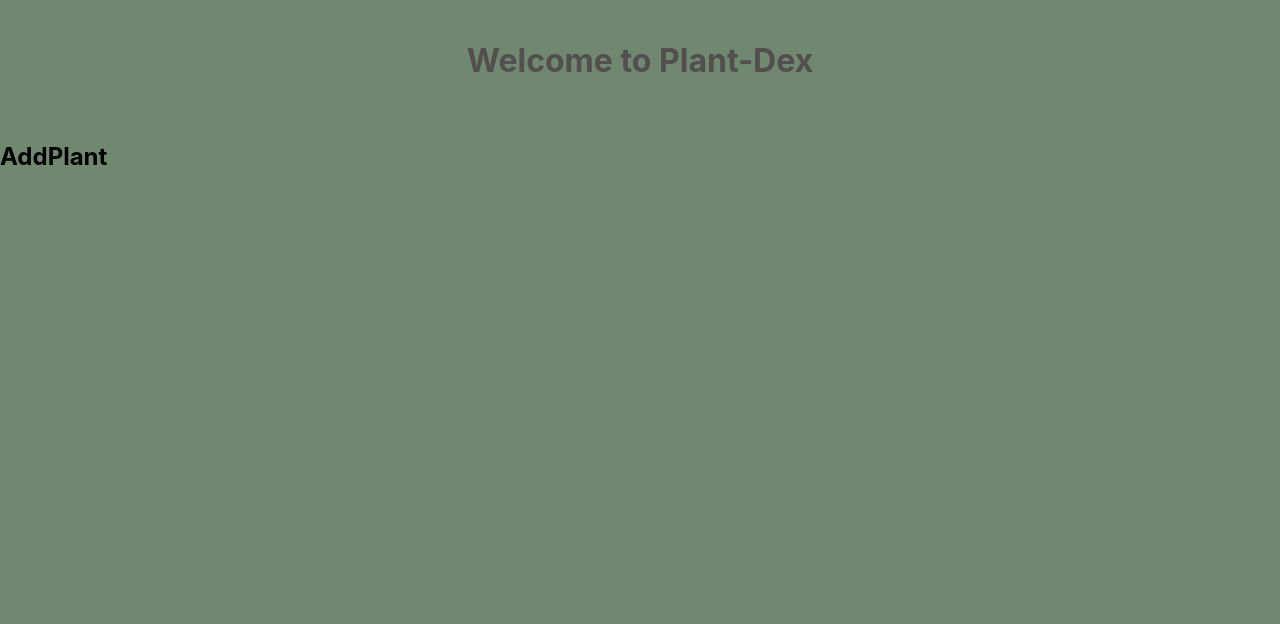
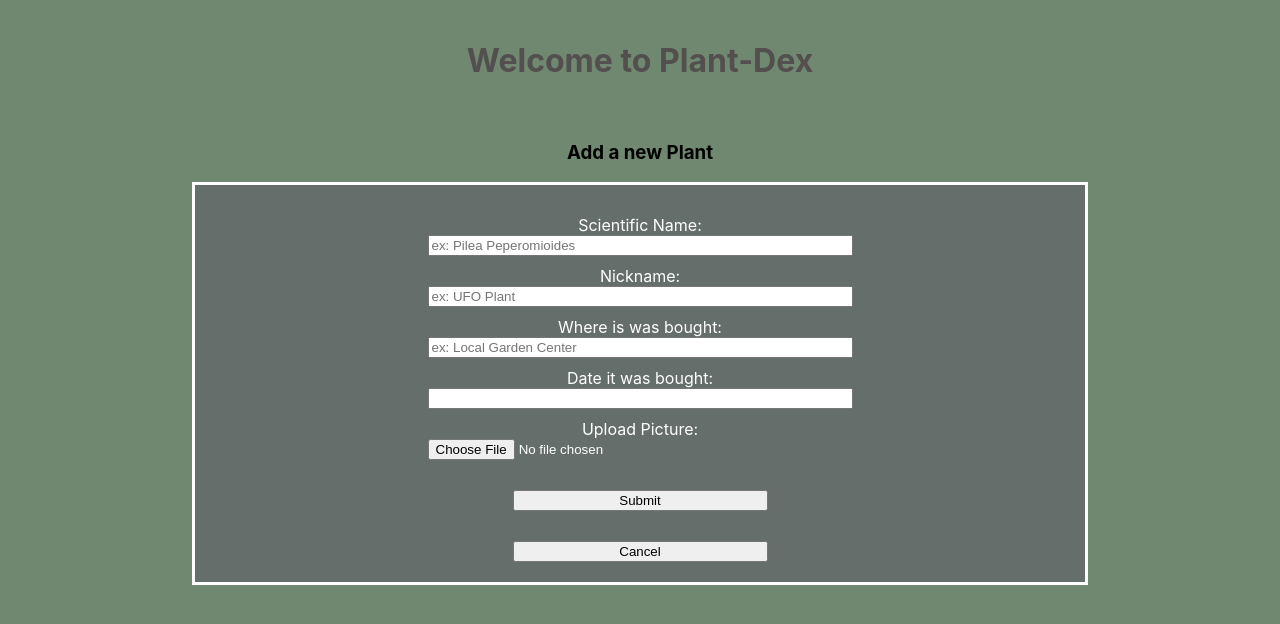
Before and after one commit to LeahArden175/plantdex-client, a React (Create React App) app: page /add-plant in a window 1280 px wide. Shown: the top 624 px of the page. Built offline with nearby package versions, Linux system fonts and the light colour scheme.

Commit message:
static add plant form done

```diff
--- a/src/MainPages/AddPlant/AddPlant.js
+++ b/src/MainPages/AddPlant/AddPlant.js
@@ -1,11 +1,12 @@
 import React, { Component } from 'react'
 import './AddPlant.css'
+import AddPlantForm from '../../components/AddPlantForm/AddPlantForm'
 
 export default class AddPlant extends Component {
     render() {
         return (
             <div>
-                <h2>AddPlant</h2>
+                <AddPlantForm />
             </div>
         )
     }
--- a/src/components/AddPlantForm/AddPlantForm.css
+++ b/src/components/AddPlantForm/AddPlantForm.css
@@ -0,0 +1,31 @@
+.add-plant-form {
+  display: flex;
+  flex-direction: column;
+  border: solid;
+  padding: 20px;
+  background-color: rgb(102, 110, 108);
+  color: white;
+  width: 70%;
+  margin: auto;
+}
+.add-plant-form-div {
+  align-content: center;
+  justify-items: center;
+  text-align: center;
+  display: block;
+  margin: auto;
+}
+.input {
+  width: 50%;
+  margin: auto;
+}
+
+.input-labels {
+  padding-top: 10px;
+}
+
+.submit-button {
+  width: 30%;
+  margin: auto;
+  margin-top: 30px;
+}
--- a/src/components/AddPlantForm/AddPlantForm.js
+++ b/src/components/AddPlantForm/AddPlantForm.js
@@ -4,10 +4,22 @@ import './AddPlantForm.css';
 export default class AddPlantForm extends Component {
     render () {
         return (
-            <div>
-                <form>
-
-                </form>
+            <div className='add-plant-form-div'>
+                <h3>Add a new Plant</h3>
+                <form className="add-plant-form">
+                <label className="input-labels" for="plantType">Scientific Name:</label>
+                <input className="input" type="text" placeholder="ex: Pilea Peperomioides"/>
+                <label className="input-labels" for="nicknamke">Nickname:</label>
+                <input className="input" type="text" placeholder="ex: UFO Plant"/>
+                <label className="input-labels" for="location">Where is was bought:</label>
+                <input className="input" type="text" placeholder="ex: Local Garden Center"/>
+                <label className="input-labels" for="Date it was bought">Date it was bought:</label>
+                <input className="input" type="date/"/>
+                <label className="input-labels" for="Picture">Upload Picture:</label>
+                <input className="input" type="file" id="img" accept="image/*"/>
+                <button className="submit-button" type="submit">Submit</button>
+                <button className="submit-button">Cancel</button>
+            </form>
             </div>
         )
     }
```
Also changed, not shown: src/components/Footer/Footer.css (added), src/components/Footer/Footer.js (added).
